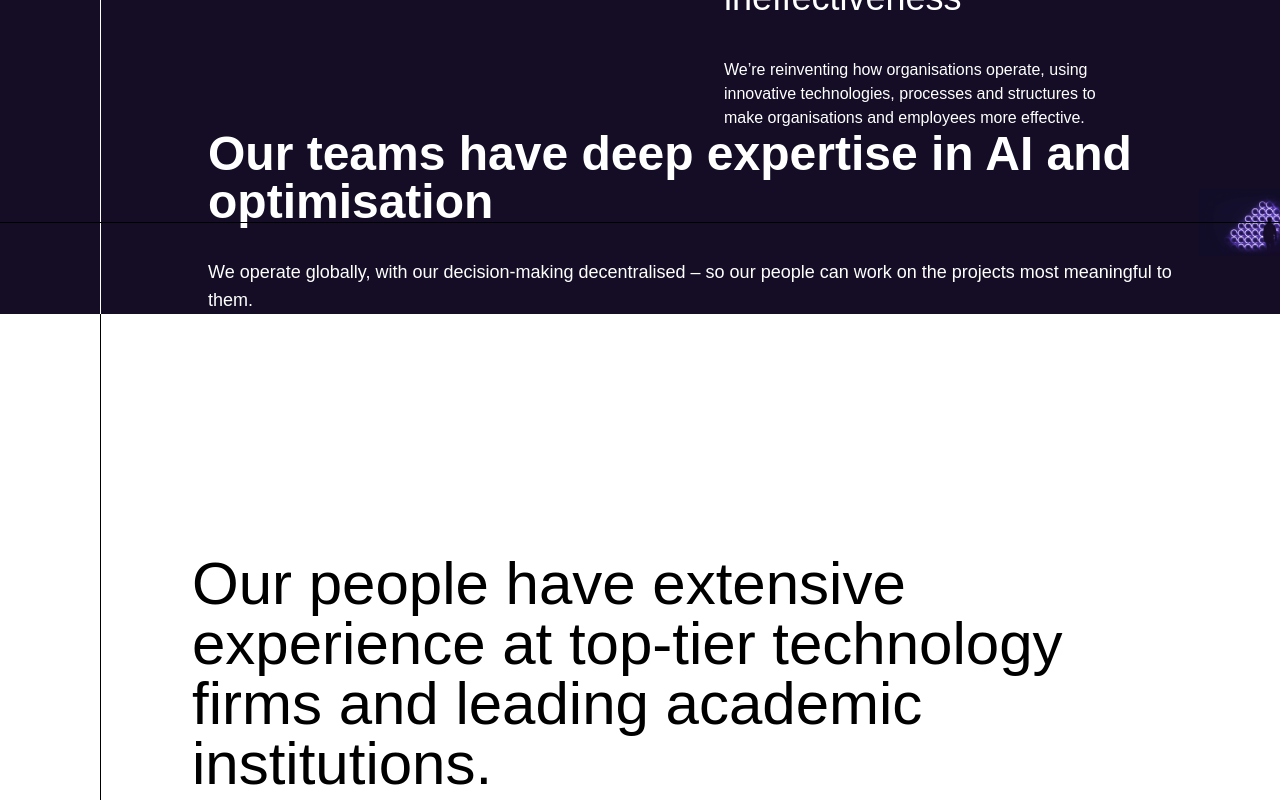
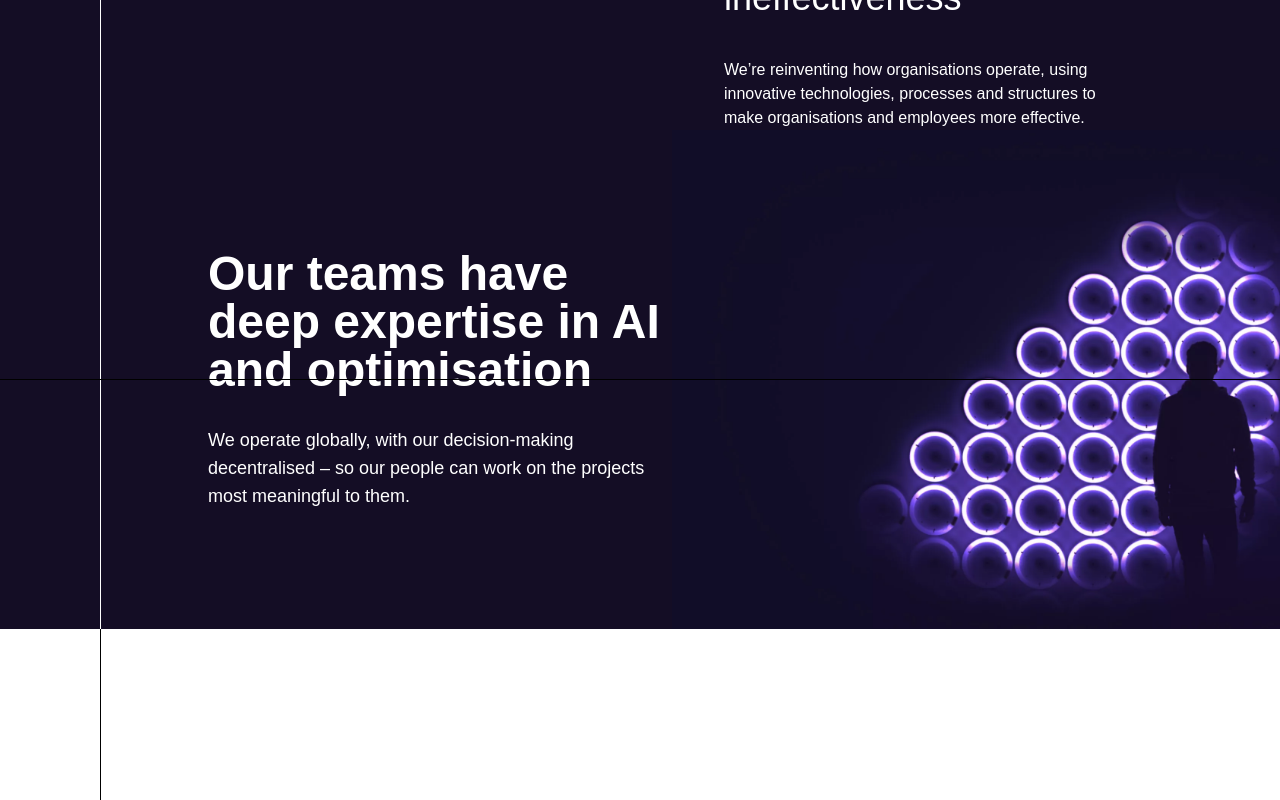
Before and after one commit to jafari0015/esteraX, a Next.js app: page /about-us in a window 1280 px wide. Shown: the part 1920-2720 px from the top of the page. Built offline with nearby package versions, Linux system fonts and the light colour scheme; a web font is replaced by a local one.

Commit message:
fixed the about page image issue

```diff
--- a/app/(marketing)/about-us/page.tsx
+++ b/app/(marketing)/about-us/page.tsx
@@ -146,10 +146,12 @@ const AboutUs = () => {
         </div>
         <div>
           <Image
-            width={100}
-            height={100}
+            width={800}
+            height={800}
             src="/about-me.jpg.webp"
             alt="Person Stand"
+            className="w-full h-full z-0
+            "
           />
         </div>
         <Line direction={"horizontal"} color="black" thickness={1} />
@@ -270,7 +272,7 @@ const AboutUs = () => {
                   alt="Dr. Daniel Hulme"
                   width={100}
                   height={100}
-                  className="h-full w-full  object-cover"
+                  className="h-full w-full object-cover"
                 />
               </div>
               <div>
@@ -278,7 +280,7 @@ const AboutUs = () => {
                   There never been a more exciting time to be at the forefront
                   of AI. Every industry is being transformed by the technology.
                 </blockquote>
-                <div className="mt-12 xl:mt-20">
+                <div className="mt-12 xl:mt-20 mb-10">
                   <LearnMore2
                     bgColor="black"
                     textColor="white"
```
